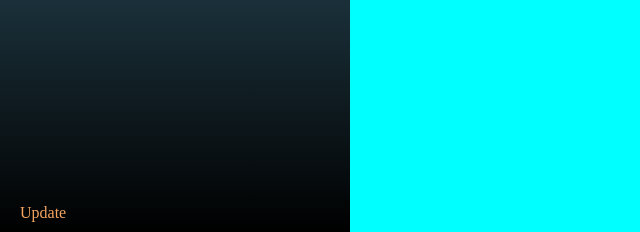
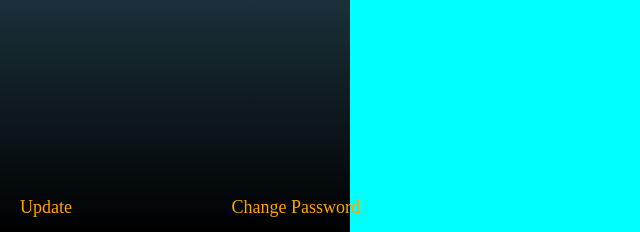
Before and after one commit to faizurrahman1998/MTE_SYSTEM, a Django app: template mte_system/profile_app/templates/profile_app/profile.html in a window 1280 px wide; the page is wider, and only the part inside the window is pictured. Shown: the part 568-800 px from the top of that part, without its empty margins (0-640 px from the left). Run offline with Django 3.2, Linux system fonts and the light colour scheme; the template is opened without the code that fills it, so the values that code supplies are empty; some web fonts are replaced.

Commit message:
dynamic url system applied, urls now accepting args

```diff
--- a/mte_system/mte_system/urls.py
+++ b/mte_system/mte_system/urls.py
@@ -28,8 +28,8 @@ urlpatterns = [
     path("logout/", auth_app_views.log_out, name="log_out"),
     path("verification/<uid64>/<token>", auth_app_views.verification, name="verification"),
 
-    path("dash/", profile_app_views.profile_dash, name='dash'),
-    path("update/", profile_app_views.update_profile, name="update_profile"),
-    path("changepassword/", profile_app_views.change_password, name="change_password")
+    path("<username>/", profile_app_views.profile_dash, name='dash'),
+    path("<username>/update/", profile_app_views.update_profile, name="update_profile"),
+    path("<username>/change-password/", profile_app_views.change_password, name="change_password")
 
 ] + static(settings.MEDIA_URL, document_root=settings.MEDIA_ROOT)
--- a/mte_system/profile_app/static/profile_app/profile.css
+++ b/mte_system/profile_app/static/profile_app/profile.css
@@ -173,18 +173,31 @@ nav a
     object-fit: cover;
 }
 
-.img_holder a
+.img_holder #update_optns
 {
     position: absolute;
+    width: 380px;
+    height: 50px;
     text-decoration: none;
-    margin-left: 10px;
-    bottom: 10px;
-    color: sandybrown;
+    bottom: 0;
+    left: 0;
+    padding: 10px;
+    display: flex;
+    justify-content: space-between;
+
 }
 
-.img_holder a:hover
+.img_holder #update_optns a
+{
+    color:orange;
+    padding: 10px;
+    border-radius: 10px;
+}
+
+.img_holder #update_optns a:hover
 {
     color: springgreen;
+    transition: all 1s ease 0s;
 }
 
 
--- a/mte_system/profile_app/templates/profile_app/profile.html
+++ b/mte_system/profile_app/templates/profile_app/profile.html
@@ -54,7 +54,11 @@
 
         <div class="img_holder">
             <img class="profile_img" src="{{ user.image.url }}" alt="{{ user.username }}">
-            <a href="{% url "update_profile" %}">Update</a>
+            <nav id="update_optns">
+                <a href="{% url "update_profile" user.username %}">Update</a>
+                <a href="{% url "change_password" user.username %}">Change Password</a>
+            </nav>
+
         </div>
 
         <label> <span> Name: </span>{{user.first_name}} {{user.last_name}}</label>
```
Also changed, not shown: mte_system/auth_app/views.py (+4 -5 lines), mte_system/profile_app/templates/profile_app/change_password.html (+7 -3 lines), mte_system/profile_app/views.py (+19 -5 lines).
